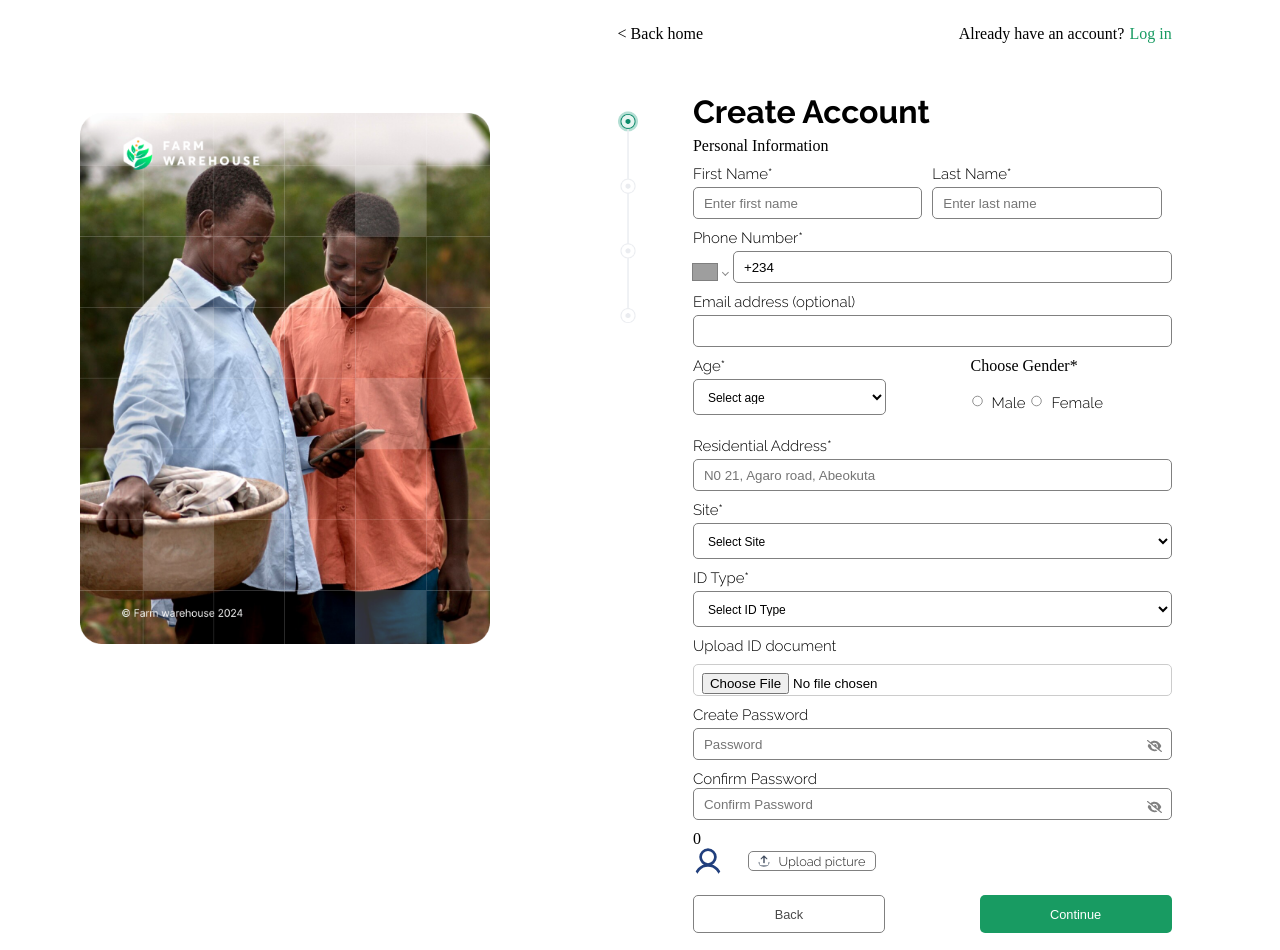
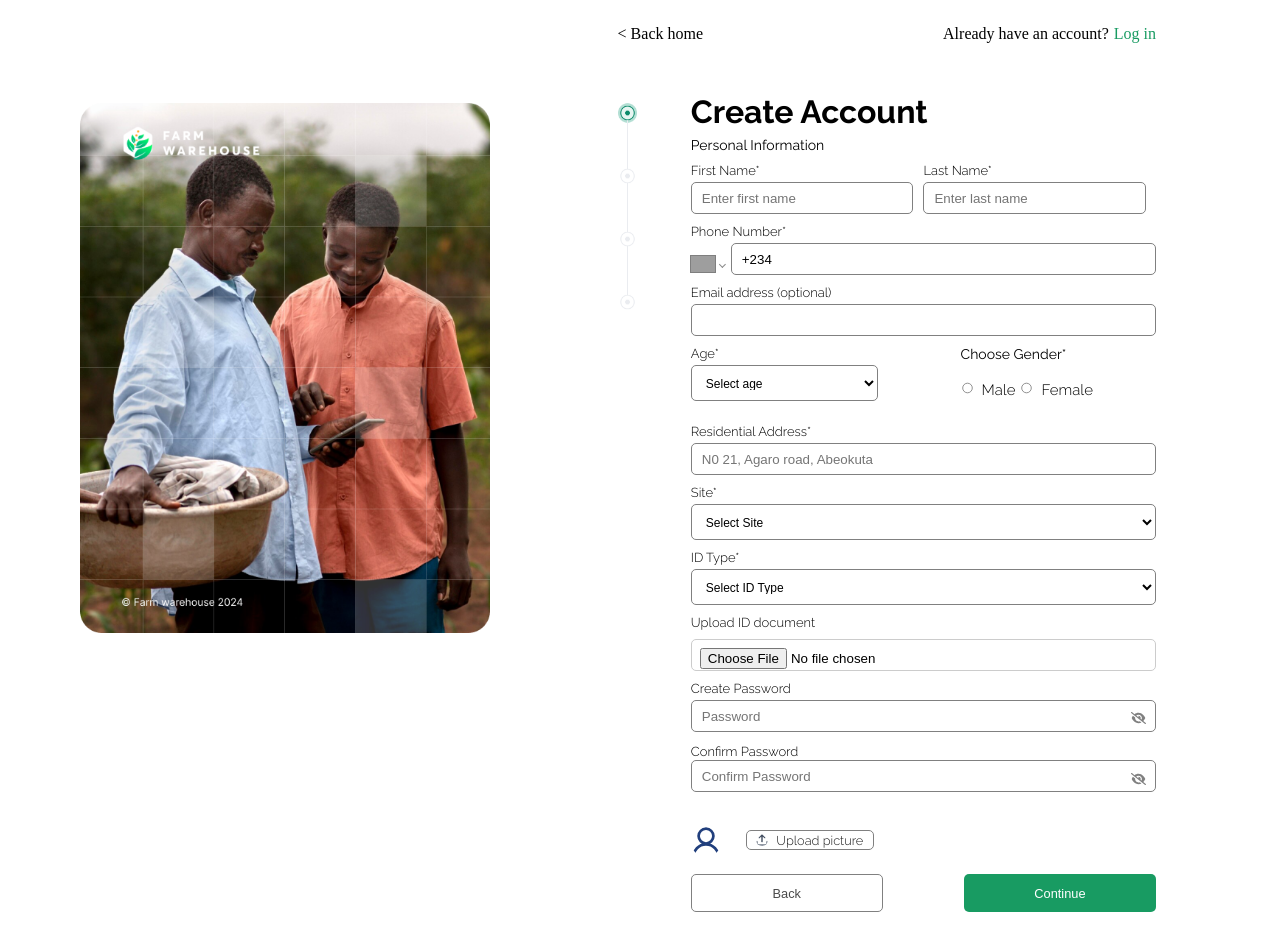
Before and after one commit to vincey101/fe-test, a React (Vite) app: page / in a window 1280 px wide. Shown: the top 950 px of the page. Built offline with nearby package versions, Linux system fonts and the light colour scheme; grey boxes are pictures that could not be loaded.

Commit message:
adding error messages

```diff
--- a/src/app.scss
+++ b/src/app.scss
@@ -24,6 +24,6 @@
     font-optical-sizing: auto;
     font-weight: 300;
     font-style: normal;
-    font-size: 15px;
+    font-size: 13px;
   }
 }
--- a/src/components/bankdetails/bankdetails.scss
+++ b/src/components/bankdetails/bankdetails.scss
@@ -34,6 +34,8 @@
 
             p {
                 margin-bottom: 10px;
+                font-family: "Raleway", sans-serif;
+                font-size: 14px;
             }
 
             .smartphone-radio {
--- a/src/components/farmerinfo/Farmerinfo.jsx
+++ b/src/components/farmerinfo/Farmerinfo.jsx
@@ -28,8 +28,9 @@ const Form = () => {
     const [confirmPassword, setConfirmPassword] = useState('');
     const [showPassword, setShowPassword] = useState(false);
     const [showConfirmPassword, setShowConfirmPassword] = useState(false);
-    const [passwordError, setPasswordError] = useState('');
     const [profileImage, setProfileImage] = useState(null);
+    const [passwordError, setPasswordError] = useState({ length: '', specialChar: '' });
+    const [passwordTouched, setPasswordTouched] = useState(false);
 
 
 
@@ -60,9 +61,16 @@ const Form = () => {
     };
 
 
+    // const handlePasswordChange = (e) => {
+    //     const value = e.target.value;
+    //     setPassword(value);
+    //     validatePassword(value);
+    // };
+
     const handlePasswordChange = (e) => {
         const value = e.target.value;
         setPassword(value);
+        setPasswordTouched(true);
         validatePassword(value);
     };
 
@@ -247,13 +255,17 @@ const Form = () => {
                                 className='confirm-password'
                             />
                         </div>
-                        <div className={`error-message ${passwordError.length === 'Correct' ? 'correct' : 'incorrect'}`}>
-                            {passwordError.length}
-                        </div>
-                        <div className={`error-message ${passwordError.specialChar === 'Correct' ? 'correct' : 'incorrect'}`}>
-                            {passwordError.specialChar}
-                        </div>
 
+                        {passwordTouched && (
+                            <>
+                                <div className={`error-message ${passwordError.length === 'Correct' ? 'correct' : 'incorrect'}`}>
+                                    {passwordError.length}
+                                </div>
+                                <div className={`error-message ${passwordError.specialChar === 'Correct' ? 'correct' : 'incorrect'}`}>
+                                    {passwordError.specialChar}
+                                </div>
+                            </>
+                        )}
 
                         <div className="profile-section" >
                             {profileImage ? (
--- a/src/components/farmerinfo/farmerinfo.scss
+++ b/src/components/farmerinfo/farmerinfo.scss
@@ -41,6 +41,8 @@
 
                 p {
                     margin-bottom: 10px;
+                    font-family: "Raleway", sans-serif;
+                    font-size: 14px;
                 }
 
                 label {
@@ -185,12 +187,16 @@
                     }
                 }
 
-                .error {
-                    color: red;
-                }
+                .error-message {
+                    &.correct {
+                        color: green;
+                        font-size: 14px;
+                    }
 
-                .success {
-                    color: green;
+                    &.incorrect {
+                        color: red;
+                        font-size: 14px;
+                    }
                 }
 
                 .profile-section {
@@ -198,6 +204,7 @@
                     text-align: center;
                     align-items: center;
                     gap: 25px;
+                    margin-top: 25px;
 
                     img {
                         border-radius: 50%;
--- a/src/components/farmreg/farmreg.scss
+++ b/src/components/farmreg/farmreg.scss
@@ -60,6 +60,8 @@
                         font-size: 12px;
                         margin-left: 7em;
                         margin-bottom: 14px;
+                        font-family: "Raleway", sans-serif;
+                        font-size: 14px;
                     }
 
                     .modal-button {
@@ -115,6 +117,8 @@
         h3,
         p {
             margin-bottom: 15px;
+            font-family: "Raleway", sans-serif;
+            font-size: 14px;
         }
 
 
--- a/src/components/fingerprint/fingerprint.scss
+++ b/src/components/fingerprint/fingerprint.scss
@@ -25,6 +25,8 @@
 
             p {
                 margin-top: 25px;
+                font-family: "Raleway", sans-serif;
+                font-size: 14px;
             }
 
             .fingerprints {
@@ -41,6 +43,7 @@
 
                 p {
                     text-align: center;
+                    font-family: "Raleway", sans-serif;
                     margin-top: 5px;
                     font-size: 13px;
                 }
```
